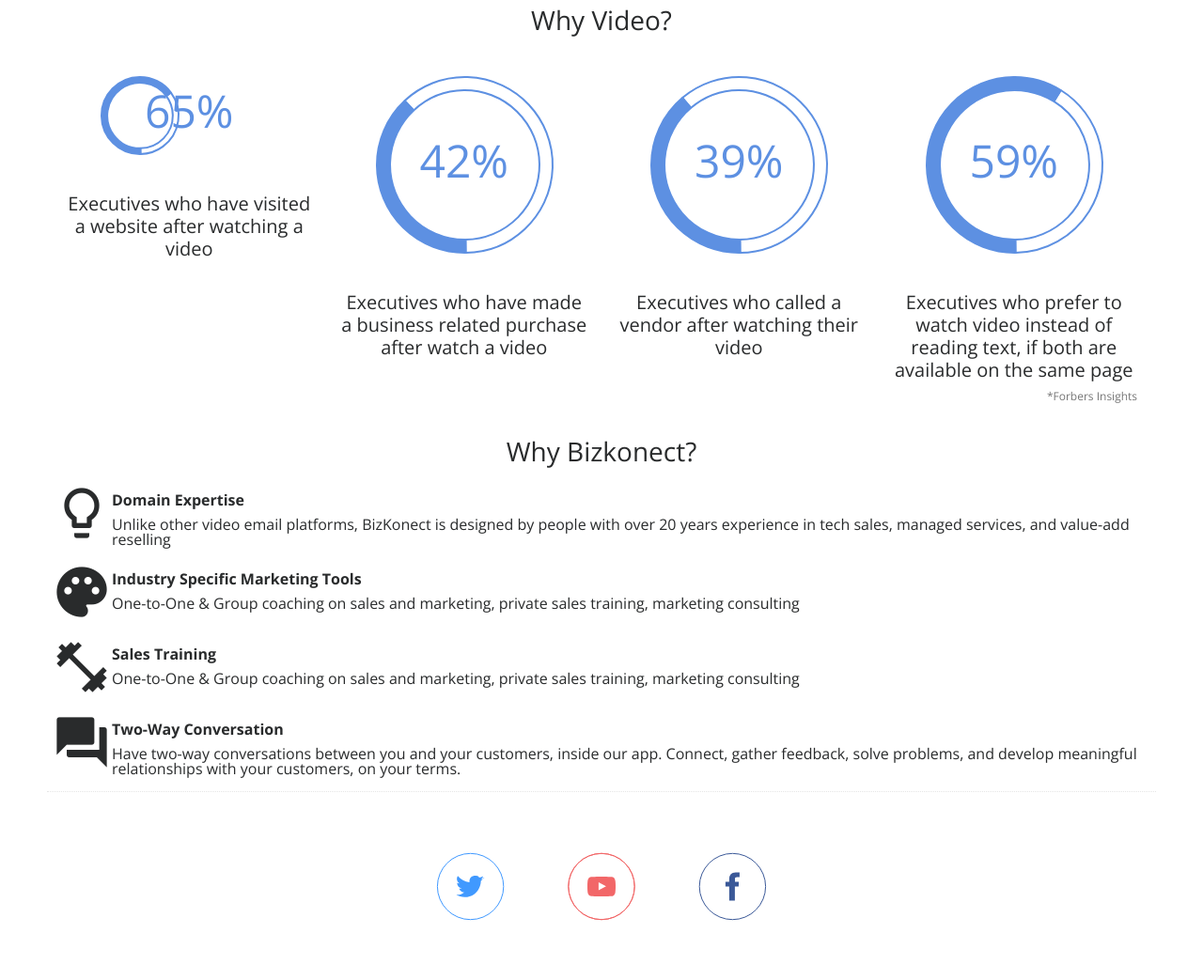
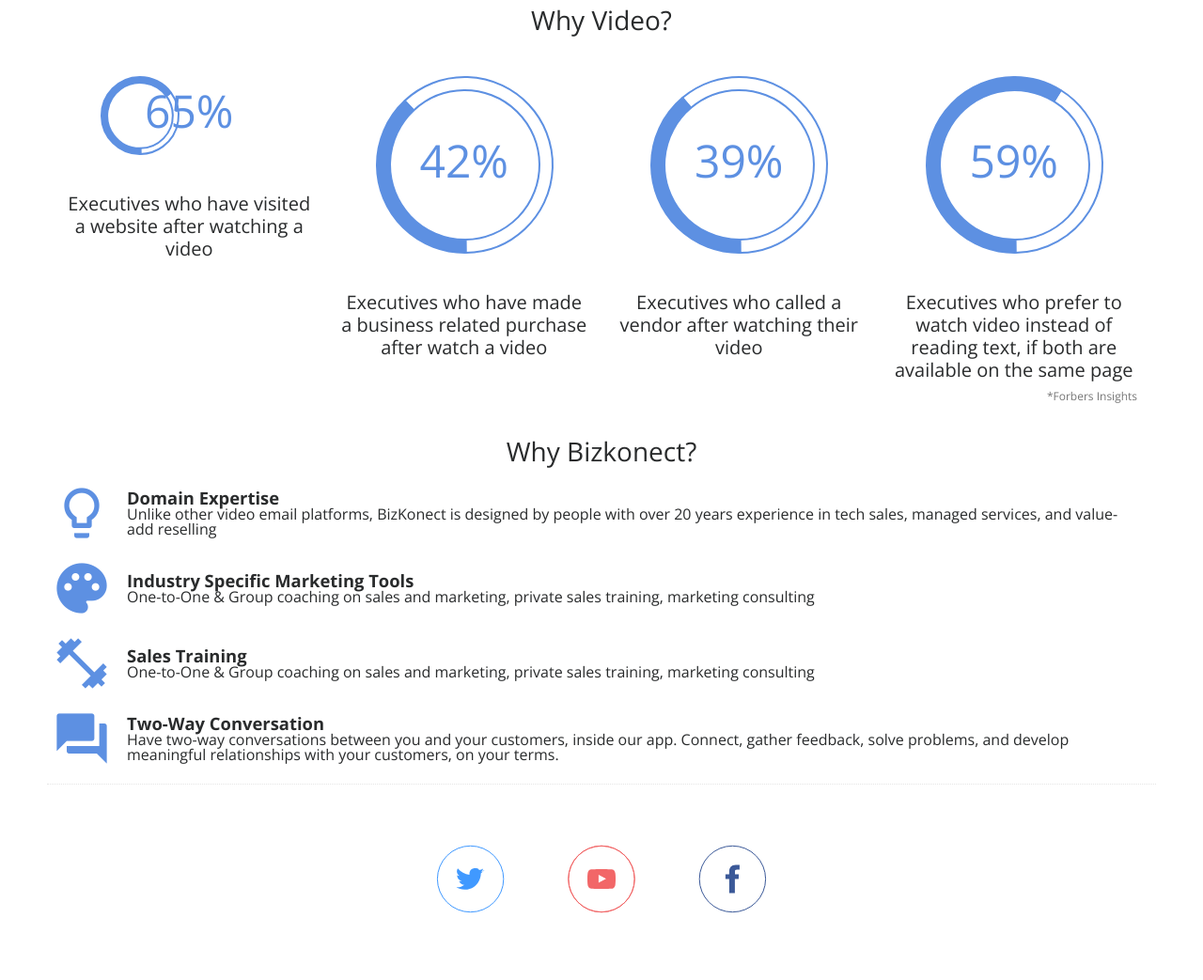
Before and after one commit to aleksspeaker/bzk-land, a website: page app/pug/index.pug in a window 1280 px wide. Shown: the part 729-1772 px from the top of the page at 94% size. Drawn offline with nearby package versions, Linux system fonts and the light colour scheme; files that its build step writes are made by us from their sources; a script that the page names is missing; files whose address does not match are found by name.

Commit message:
Changed features colors

```diff
--- a/app/pug/index.pug
+++ b/app/pug/index.pug
@@ -87,27 +87,27 @@
             .feature
               div
                 i.material-icons.icon lightbulb_outline
-              div
-                .subheading Domain Expertise
-                p Unlike other video email platforms, BizKonect is designed by people with over 20 years experience in tech sales, managed services, and value-add reselling
+              .featue-container
+                .feature-name Domain Expertise
+                .feature-text Unlike other video email platforms, BizKonect is designed by people with over 20 years experience in tech sales, managed services, and value-add reselling
             .feature
               div
                 i.material-icons.icon palette
-              div
-                .subheading Industry Specific Marketing Tools
-                p One-to-One & Group coaching on sales and marketing, private sales training, marketing consulting
+              .featue-container
+                .feature-name Industry Specific Marketing Tools
+                .feature-text One-to-One & Group coaching on sales and marketing, private sales training, marketing consulting
             .feature
               div
                 i.material-icons.icon fitness_center
-              div
-                .subheading Sales Training
-                p One-to-One & Group coaching on sales and marketing, private sales training, marketing consulting
+              .featue-container
+                .feature-name Sales Training
+                .feature-text One-to-One & Group coaching on sales and marketing, private sales training, marketing consulting
             .feature
               div
                 i.material-icons.icon forum
-              div
-                .subheading Two-Way Conversation
-                p Have two-way conversations between you and your customers, inside our app. Connect, gather feedback, solve problems, and develop meaningful relationships with your customers, on your terms.
+              .featue-container
+                .feature-name Two-Way Conversation
+                .feature-text Have two-way conversations between you and your customers, inside our app. Connect, gather feedback, solve problems, and develop meaningful relationships with your customers, on your terms.
 
             //- .subheading Mobile App
             //- p Need content here
--- a/app/sass/styles.sass
+++ b/app/sass/styles.sass
@@ -102,7 +102,7 @@
   // color: $main-blue
   // margin: 32px auto 0
   line-height: 2.25rem
-  font-weight: 600
+  font-weight: 400
 
 @media (max-width: 520px)
   #white-logo
@@ -250,15 +250,32 @@
   display: flex
   margin: 16px 0
 
+
 .icon
   padding: 0
   margin: 0
   font-size: 4rem
+  color: $main-blue
 // #charts
 //   flex-wrap: wrap
 //   display: flex
 //   flex-direction: row
 //   justify-content: center
+
+.featue-container
+  padding: 0 16px
+  display: flex
+  flex-direction: column
+  justify-content: center
+.feature-name
+  font-size: 1.15rem
+  font-weight: 600
+.feature-text
+
+
+//***************************
+// SOCIAL
+//***************************
 
 
 .twitter-outline, .twitter-icon
```
Also changed, not shown: app/css/styles.css, app/index.html.
